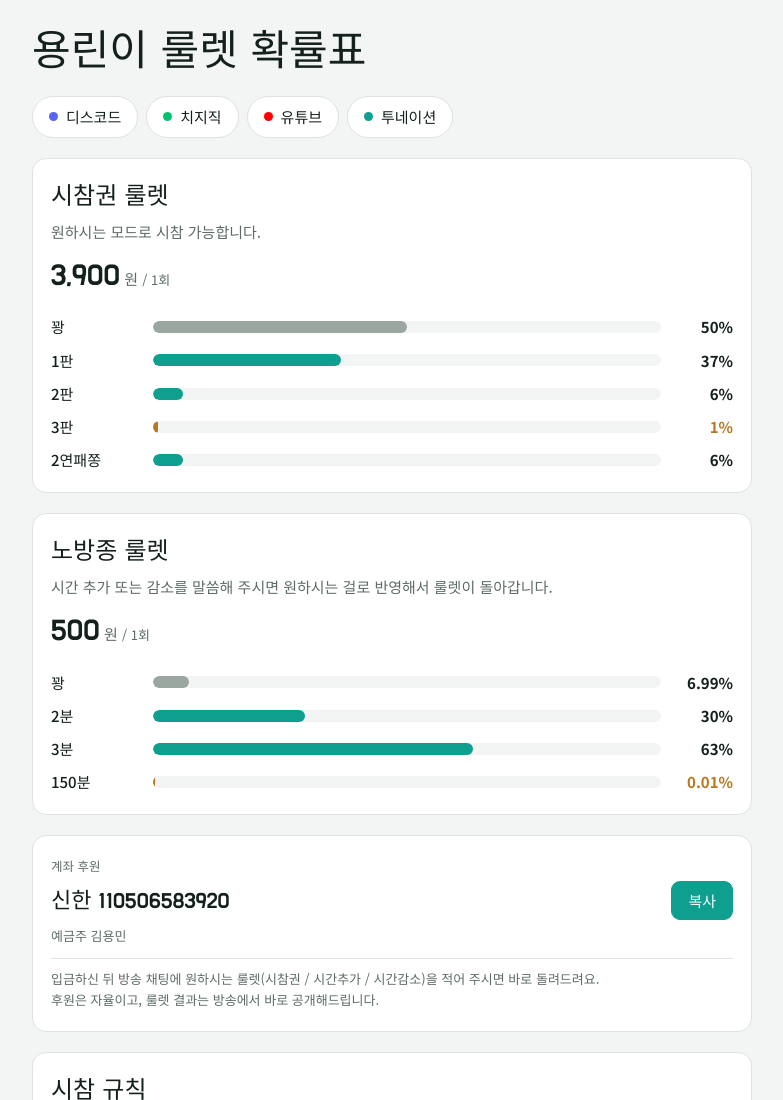
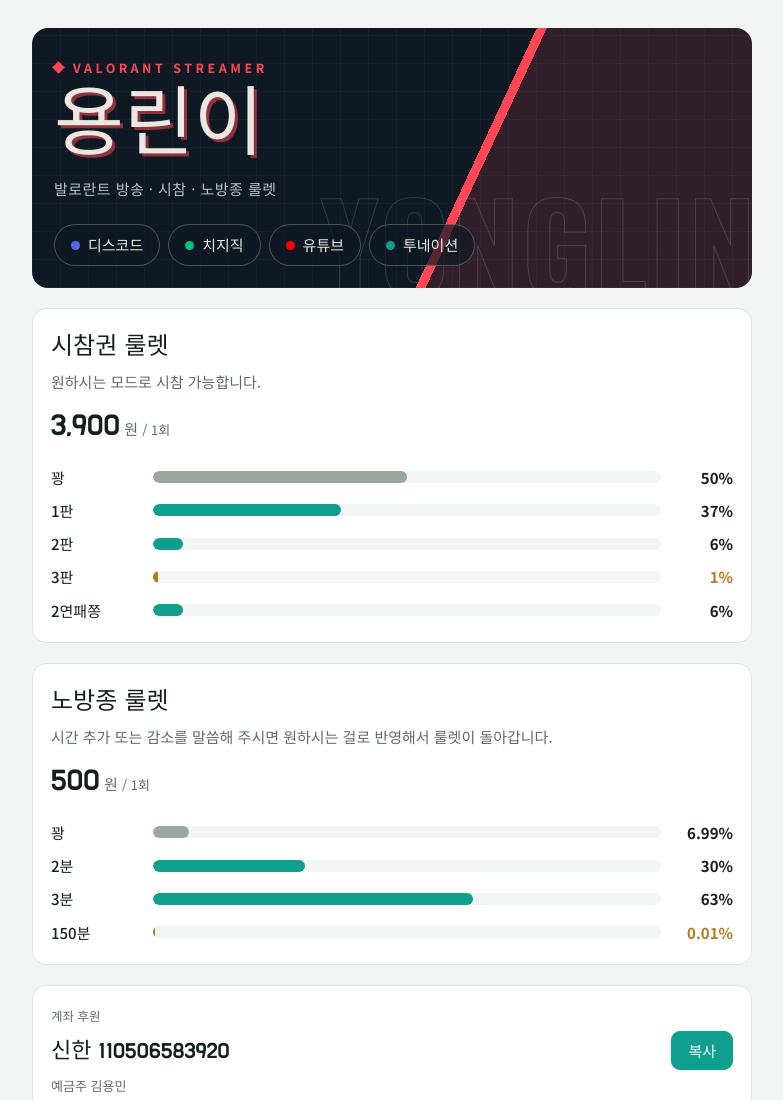
Before and after one commit to yonglin222/roulette-odds, a plain HTML site: page index.html in a window 1280 px wide. Shown: the top 1100 px of the page, without its empty margins (248-1031 px from the left). Drawn offline with nearby package versions, Linux system fonts and the light colour scheme.

Commit message:
배너 추가

```diff
--- a/index.html
+++ b/index.html
@@ -1,8 +1,8 @@
 <!doctype html>
 <html lang="ko"><head><meta charset="utf-8"><meta name="viewport" content="width=device-width,initial-scale=1,viewport-fit=cover">
-<title>용린이 룰렛 확률표</title>
+<title>용린이 | 시참 · 노방종</title>
 <link rel="preconnect" href="https://fonts.googleapis.com"><link rel="preconnect" href="https://fonts.gstatic.com" crossorigin>
-<link rel="stylesheet" href="https://fonts.googleapis.com/css2?family=Do+Hyeon&family=Noto+Sans+KR:wght@400;500;700&display=swap">
+<link rel="stylesheet" href="https://fonts.googleapis.com/css2?family=Do+Hyeon&family=Noto+Sans+KR:wght@400;500;700&family=Oswald:wght@700&display=swap">
 <style>body{margin:0}
 /* Layout: 한 칸짜리 세로 스크롤. 룰렛마다 카드 하나, 항목은 확률 막대로 표시. 방송인은 같은 카드에서 바로 편집 */
 :root{
@@ -83,14 +83,26 @@ button:focus-visible,input:focus-visible{outline:2px solid var(--accent);outline
 .ri,.ro,.rp,.rl li,.rs h3,.card .sub,.acct .gd{word-break:keep-all;overflow-wrap:break-word}
 .ed .lk{display:grid;grid-template-columns:minmax(64px,.8fr) 2fr 32px;gap:6px;align-items:center}
 .ed .bsm{border:1px solid var(--line);background:transparent;color:var(--fg);border-radius:8px;padding:5px 10px}
+.hero{position:relative;overflow:hidden;isolation:isolate;border-radius:16px;background-color:#0f1923;color:#ece8e1;padding:30px 22px 22px;display:flex;flex-direction:column;gap:10px;
+  background-image:linear-gradient(115deg,transparent 60%,rgba(255,70,85,.14) 60%),repeating-linear-gradient(90deg,rgba(236,232,225,.035) 0 1px,transparent 1px 28px),repeating-linear-gradient(0deg,rgba(236,232,225,.035) 0 1px,transparent 1px 28px)}
+.hero::before{content:"";position:absolute;inset:0;z-index:-1;background:linear-gradient(115deg,transparent 60%,#ff4655 60%,#ff4655 61.2%,transparent 61.2%)}
+.hero::after{content:attr(data-ghost);position:absolute;right:-6px;bottom:-14px;z-index:-1;font-family:"Oswald","Do Hyeon",sans-serif;font-weight:700;font-size:clamp(64px,22vw,120px);line-height:1;letter-spacing:.02em;color:transparent;-webkit-text-stroke:1px rgba(236,232,225,.16);white-space:nowrap}
+.hero .hk{display:flex;align-items:center;gap:10px;color:#ff4655;font-weight:800;font-size:12.5px;letter-spacing:.28em}
+.hero .hk::before{content:"";width:9px;height:9px;background:#ff4655;transform:rotate(45deg);flex:none}
+.hero h1{font-family:var(--display);font-weight:400;font-size:clamp(46px,14vw,76px);line-height:1.05;margin:0;color:#ece8e1;text-shadow:3px 3px 0 rgba(255,70,85,.55)}
+.hero .hs{margin:0;color:#b8c2c9;font-size:15px;letter-spacing:.03em}
+.hero .lnk{margin-top:14px}
+.hero .lnk a{background:rgba(15,25,35,.7);border-color:rgba(236,232,225,.28);color:#ece8e1}
+.hero .lnk a:hover{border-color:#ff4655}
+.top{justify-content:flex-end}
 @media (prefers-reduced-motion:no-preference){.bar i{transition:width .3s ease}}
 </style></head><body>
 <div class="wrap">
-    <header class="top"><div><h1>용린이 룰렛 확률표</h1></div>
-      </header>
 
 
-    <nav class="lnk" id="lk" aria-label="바로가기"><a href="https://discord.gg/qP7RgRrHwA" target="_blank" rel="noopener noreferrer"><i style="background:#5865f2"></i>디스코드</a><a href="https://chzzk.naver.com/042244791150a7e8fec85f933679bbe3" target="_blank" rel="noopener noreferrer"><i style="background:#00c473"></i>치지직</a><a href="https://www.youtube.com/@yonglin_e" target="_blank" rel="noopener noreferrer"><i style="background:#ff0000"></i>유튜브</a><a href="https://toon.at/donate/y1234" target="_blank" rel="noopener noreferrer"><i style="background:var(--accent)"></i>투네이션</a></nav>
+
+    <header class="hero" id="hero" data-ghost="YONGLIN"><div class="hk" id="hk">VALORANT STREAMER</div><h1 id="ht">용린이</h1><p class="hs" id="hs">발로란트 방송 · 시참 · 노방종 룰렛</p>
+      <nav class="lnk" id="lk" aria-label="바로가기"><a href="https://discord.gg/qP7RgRrHwA" target="_blank" rel="noopener noreferrer"><i style="background:#5865f2"></i>디스코드</a><a href="https://chzzk.naver.com/042244791150a7e8fec85f933679bbe3" target="_blank" rel="noopener noreferrer"><i style="background:#00c473"></i>치지직</a><a href="https://www.youtube.com/@yonglin_e" target="_blank" rel="noopener noreferrer"><i style="background:#ff0000"></i>유튜브</a><a href="https://toon.at/donate/y1234" target="_blank" rel="noopener noreferrer"><i style="background:var(--accent)"></i>투네이션</a></nav></header>
     <main style="display:flex;flex-direction:column;gap:20px"><section class="card">
       <div><h2>시참권 룰렛</h2><p class="sub" style="margin:4px 0 0">원하시는 모드로 시참 가능합니다.</p>
         <div class="price"><b>3,900</b> 원 <span>/ 1회</span></div></div>
```
